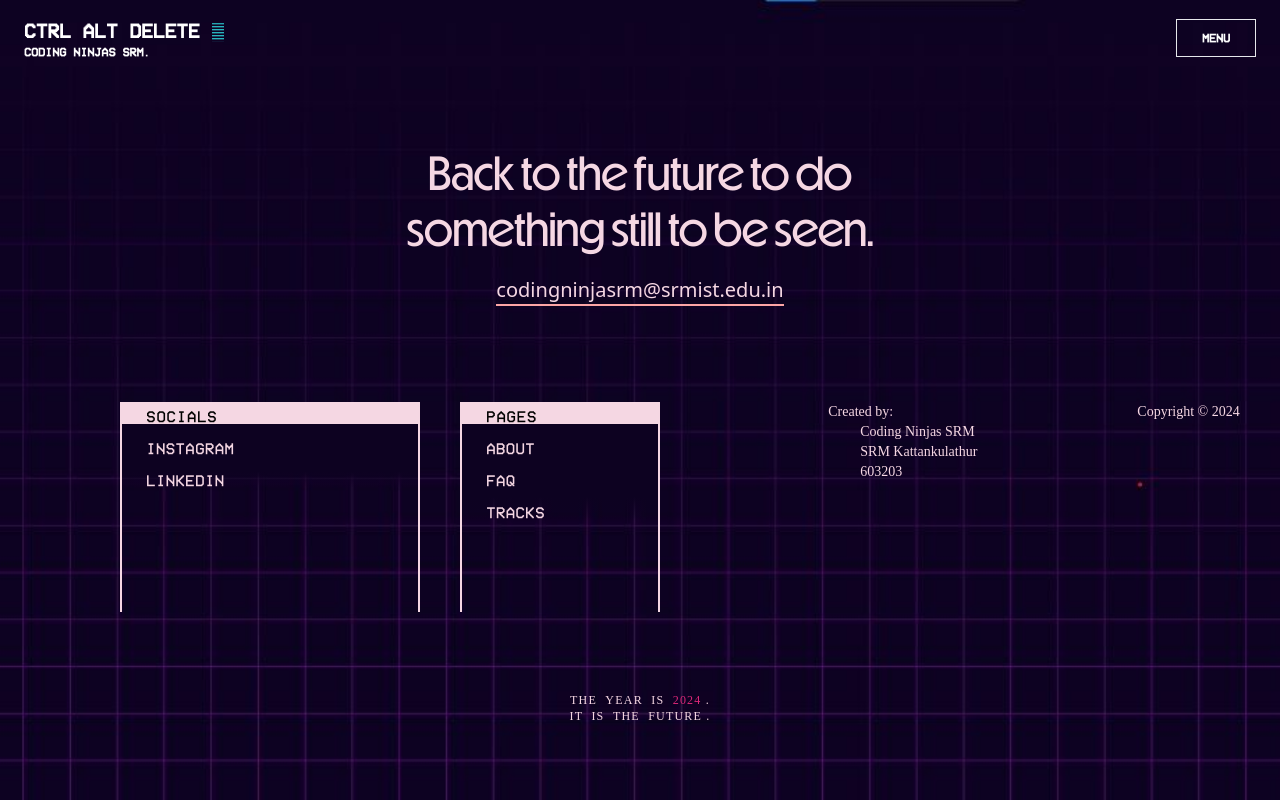
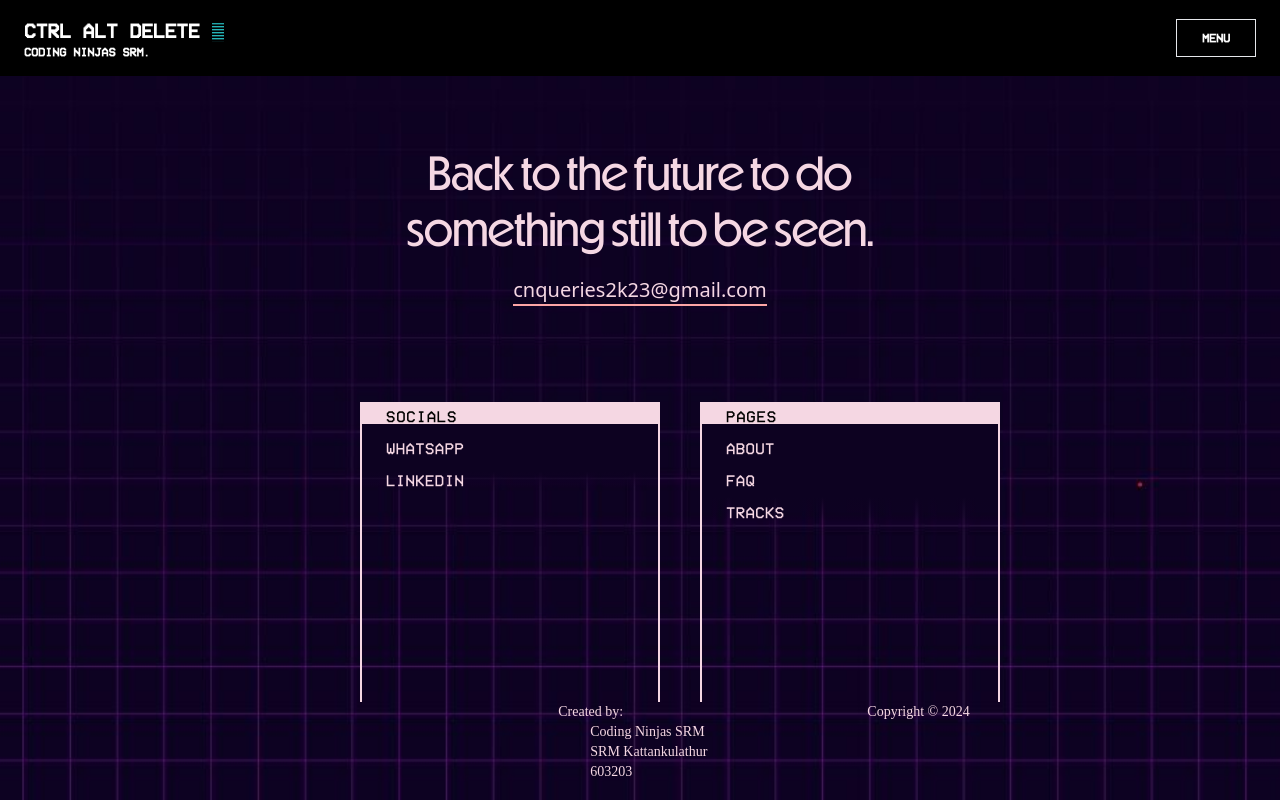
Before and after one commit to jatindotdev/cad-website, a React (Vite) app: page /about in a window 1280 px wide. Shown: the top 800 px of the page. Built offline with nearby package versions, Linux system fonts and the light colour scheme.

Commit message:
last pushes

```diff
--- a/components/Footer.jsx
+++ b/components/Footer.jsx
@@ -4,7 +4,7 @@ import styles from "./footer.module.css";
 function Footer() {
   return (
     <div
-      className={`${styles.bgimg} flex flex-col text-[#f5d7e3] p-10 text-xl`}>
+      className={`${styles.bgimg} flex flex-col text-[#f5d7e3] p-10 text-xl md:h-[125vh] h-[210vh]`}>
       <div className="flex flex-col relative top-28 font-[power] items-center justify-center text-center space-y-2">
         <span className="text-5xl cursor-default">
           Back to the future to do
@@ -16,18 +16,22 @@ function Footer() {
           <a
             href="codingninjasrm@srmist.edu.in"
             title="personal email">
-            codingninjasrm@srmist.edu.in
+            cnqueries2k23@gmail.com
           </a>
         </p>
       </div>
       <div className="flex flex-row flex-wrap justify-center relative top-52 sm:left-10 sm:space-x-10 space-y-8 sm:space-y-0">
-        <div className="border-[#f5d7e3] border-x-2 border-t-2 w-[90%] sm:w-[300px] h-[210px]">
+        <div className="border-[#f5d7e3] border-x-2 border-t-2 w-[80%] md:w-[300px] h-[300px]">
           <ul className={`font-[vcr-osd] space-y-3 ${styles.grad}`}>
             <li className="bg-[#f5d7e3] text-black w-full pl-6 text-base h-[20px] tracking-wider">
               SOCIALS
             </li>
             <li className="hover:bg-[#f5d7e3] hover:text-black text-[#f5d7e3] w-full pl-6 text-base h-[20px] tracking-wide">
-              INSTAGRAM
+              <a
+                href="https://chat.whatsapp.com/Fqtm4bUzzLh6ABbKtEcDEP"
+                target="new">
+                WHATSAPP
+              </a>
             </li>
             <li className="hover:bg-[#f5d7e3]  hover:text-black text-[#f5d7e3] w-full pl-6 text-base h-[20px] tracking-wide">
               <a
@@ -38,7 +42,7 @@ function Footer() {
             </li>
           </ul>
         </div>
-        <div className="border-[#f5d7e3] border-x-2 border-t-2 w-[90%] sm:w-[200px] h-[210px]">
+        <div className="border-[#f5d7e3] border-x-2 border-t-2 w-[80%] sm:w-[300px] h-[300px]">
           <ul className={`font-[vcr-osd] space-y-3 ${styles.grad}`}>
             <li className="bg-[#f5d7e3] text-black w-full pl-6 text-base h-[20px] tracking-wider">
               PAGES
--- a/components/Header.jsx
+++ b/components/Header.jsx
@@ -4,7 +4,7 @@ import { GlobalContext } from "../utils/context";
 function Header() {
   const { isMenuVisible, setIsMenuVisible } = useContext(GlobalContext);
   return (
-    <header className="fixed top-0 left-0 w-full pt-4 px-6 font-[vcr-osd] text-white flex justify-between font-semibold items-center">
+    <header className="fixed bg-black top-0 left-0 w-full py-4 px-6 font-[vcr-osd] text-white flex justify-between font-semibold items-center" style={{ zIndex: 5 }}>
       <div className="flex flex-col">
         <span className="text-xl">
           CTRL ALT DELETE <span className="title-decoration"></span>
--- a/components/Menu.jsx
+++ b/components/Menu.jsx
@@ -31,7 +31,7 @@ function Menu() {
         duration: 0.4,
       }}
       id="menu"
-      className="h-5/6 w-5/6 bg-[#0b021f] bottom-8 fixed left-1/2 z-50">
+      className="h-[90vh] w-5/6 md:h-[93vh] md:top-10 bg-[#0b021f] bottom-8 fixed left-1/2 z-50">
       <div>
         <motion.p
           initial={{
--- a/components/Tracks.jsx
+++ b/components/Tracks.jsx
@@ -116,7 +116,7 @@ const Tracks = () => {
               <hr className="border-[1px] border-solid border-[#f6019d]"></hr>
             </div>
             <div className="px-2 py-4 text-[#f5d7e3] text-center md:h-[35vh]">
-            The Open Innovation Track at CAD is all about embracing collaboration, creativity, and the power of open source. This track encourages participants to leverage existing open-source projects, contribute to them, or create new projects with the spirit of open innovation. It's an opportunity to be part of a global community, solve real-world problems, and make a positive impact on the world
+            Join the Open Innovation Track at CAD, where collaboration, creativity, and the power of open source take center stage. Dive into existing projects, contribute, or create new ones with the spirit of open innovation. Be part of a global community, solve real-world problems, and make a positive impact.
             </div>
           </div>
           <div
@@ -248,7 +248,7 @@ const Tracks = () => {
               <hr className="border-[1px] border-solid border-[#f6019d]"></hr>
             </div>
             <div className="px-2 py-4 text-[#f5d7e3] text-center md:h-[35vh]">
-            Welcome to CAD, where we're embarking on a mission to revolutionize education through the magic of EdTech (Educational Technology). In a digital age where learning knows no boundaries, EdTech stands as the catalyst for reshaping how we acquire knowledge, deliver lessons, and empower learners of every age and background. Join us in shaping the future of education, unlocking its true potential for all.
+            Join CAD in revolutionizing education through EdTech. In a digital age without boundaries, EdTech transforms how we acquire knowledge and empower learners of all ages and backgrounds. Shape the future of education and unlock its true potential for all.
             </div>
           </div>
           <div
@@ -292,7 +292,7 @@ const Tracks = () => {
               <hr className="border-[1px] border-solid border-[#f6019d]"></hr>
             </div>
             <div className="px-2 py-4 text-[#f5d7e3] text-center md:h-[35vh]">
-            We are working to leverage the potential of technology to transform healthcare at CAD. Join us as we investigate how innovative solutions may enhance patient care, simplify medical procedures, and foster a healthier environment in the Health Innovation track. Whether you work in healthcare, are a tech-savvy developer, an innovative designer, or a data scientist, your abilities can have a significant effect on how healthcare is delivered in the future.
+            Join CAD's Health Innovation track to shape the future of healthcare through technology. Whether in healthcare, tech, design, or data science, your skills can enhance patient care, streamline procedures, and create a healthier environment.
             </div>
           </div>
           <div
--- a/index.html
+++ b/index.html
@@ -9,5 +9,6 @@
   <body>
     <div id="root"></div>
     <script type="module" src="/src/main.jsx"></script>
+    <script defer async src="https://apply.devfolio.co/v2/sdk.js"></script>
   </body>
 </html>
--- a/src/sections/Landing/Landing.jsx
+++ b/src/sections/Landing/Landing.jsx
@@ -22,11 +22,11 @@ const Landing = () => {
           </div>
         </div>
         <div className="md:flex items-center mt-20 md:space-x-5 md:space-y-0 space-y-10">
-          <div className="fade-in">
+          {/* <div className="fade-in">
             <button className="py-4 md:px-5 px-5 menu-button border">
               APPLICATIONS OPEN!
             </button>
-          </div>
+          </div> */}
           <div className="fade-in">
             <a href="https://cad-2.devfolio.co" target="new" className=" py-6 w-[18vw]  md:px-5 px-[7.5vw]  text-sm menu-button bg-[#456FF6]">
               APPLY WITH DEVFOLIO
```
